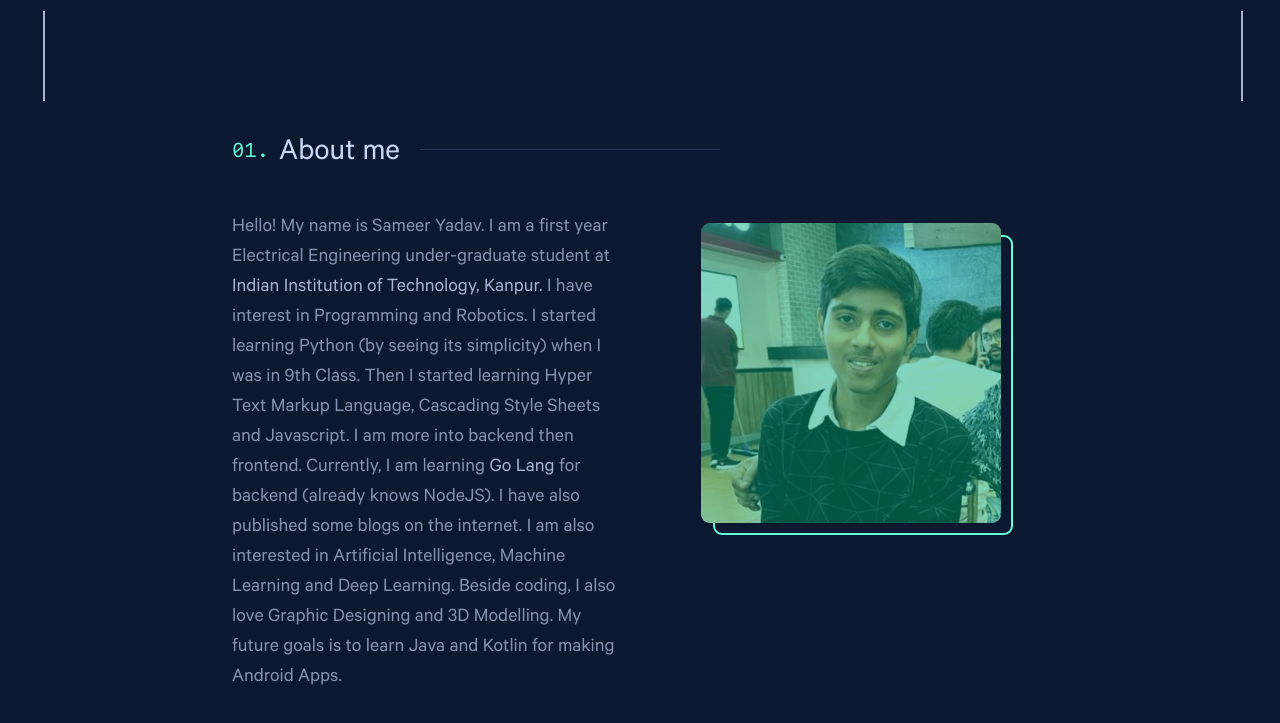
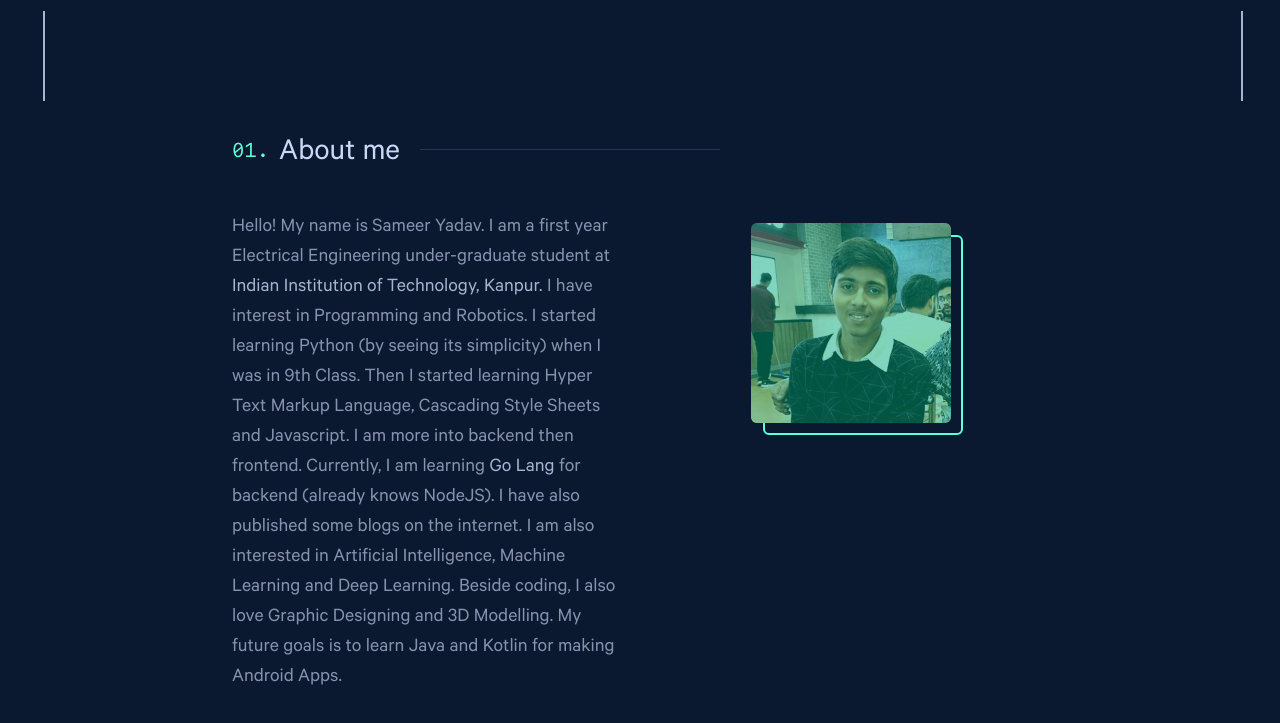
Before and after one commit to sameeryadv/portfolio-v1, a plain HTML site: page index.html in a window 1280 px wide. Shown: the part 699-1422 px from the top of the page. Drawn offline with nearby package versions, Linux system fonts and the light colour scheme.

Commit message:
Fixed image

```diff
--- a/assets/style.css
+++ b/assets/style.css
@@ -232,7 +232,7 @@ i{
 }
 
 .me{
-    width: 300px;
+    width: 200px;
     border-radius: 3%;
 }
 
@@ -249,8 +249,8 @@ i{
     z-index: -1;
     display: block;
     position: absolute;
-    width: 300px;
-    height: 300px;
+    width: 200px;
+    height: 200px;
     transition: 0.2s;
 }
 
@@ -263,8 +263,8 @@ i{
     background:#04a982;
     position: absolute;
     content: "";
-    width: 300px;
-    height: 300px;
+    width: 200px;
+    height: 200px;
     border-radius: 3%;
     opacity: 0.5;
 }
```
